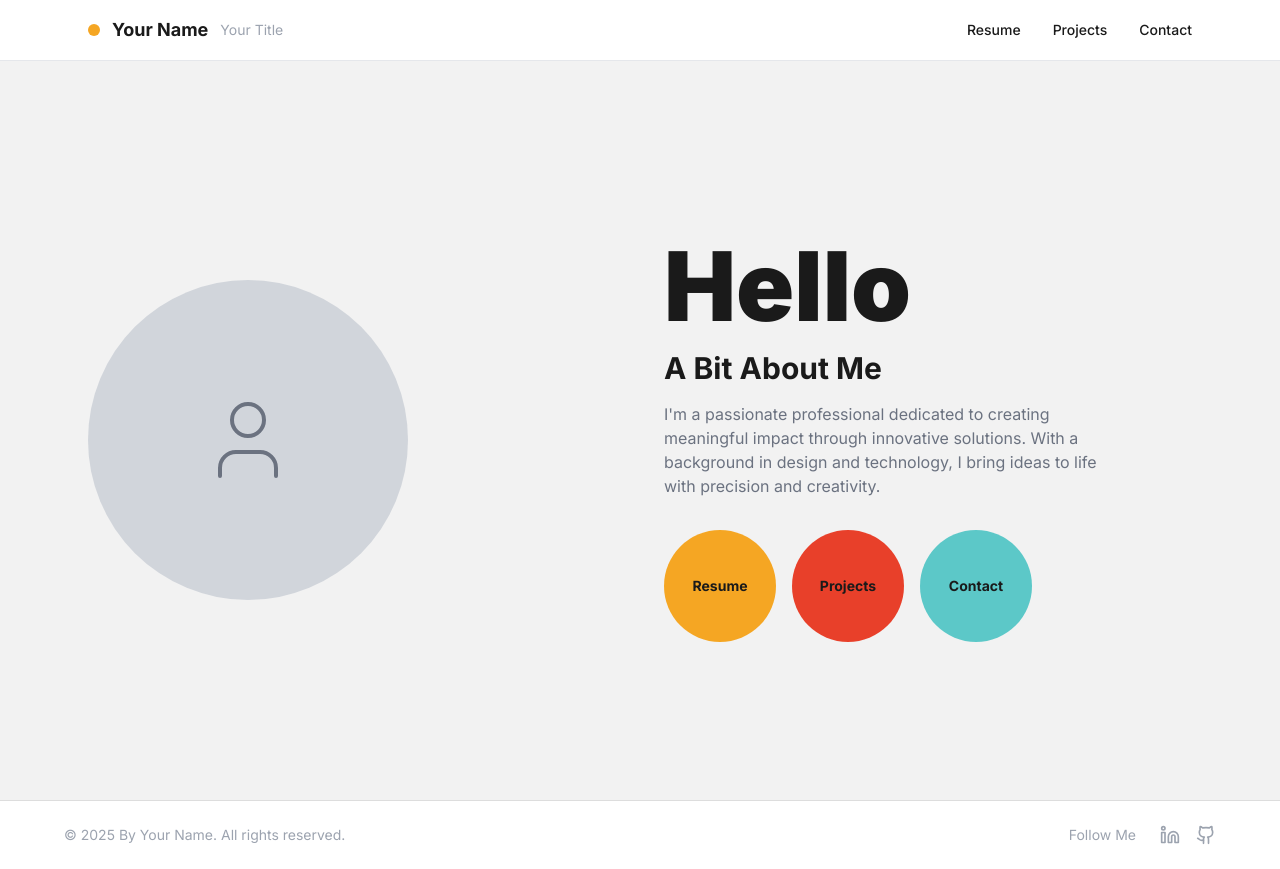
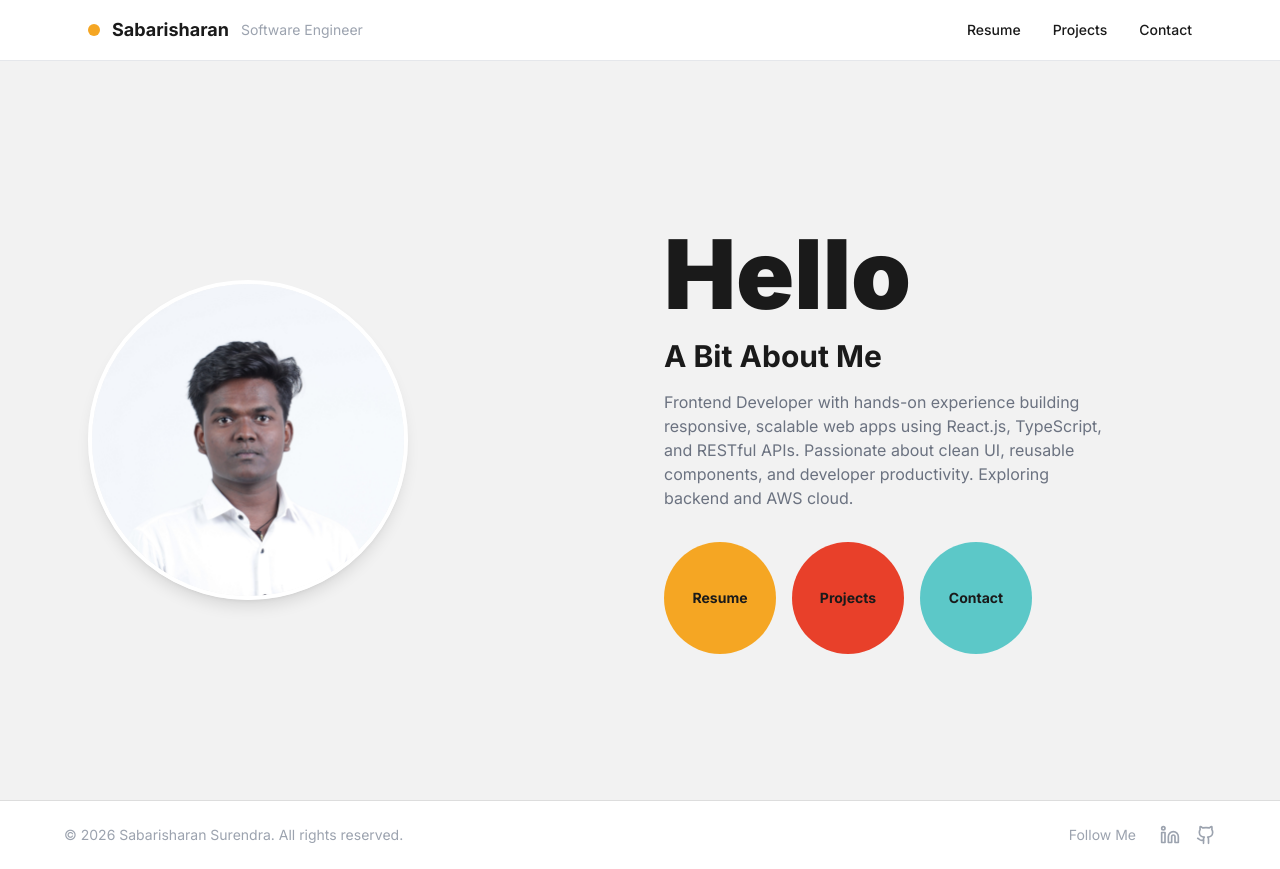
Before and after one commit to Dead-s/portfolio, a React (Vite) app: page / in a window 1280 px wide. Built offline with nearby package versions, Linux system fonts and the light colour scheme.

Commit message:
updated: added profile image

```diff
--- a/src/components/Contact.tsx
+++ b/src/components/Contact.tsx
@@ -4,17 +4,17 @@ const CONTACT_ITEMS = [
   {
     icon: Mail,
     label: 'Email',
-    value: 'placeholder@email.com',
+    value: 'sbrsharan@gmail.com',
   },
   {
     icon: Phone,
     label: 'Phone',
-    value: '+91 00000-00000',
+    value: '+91 88282-76595',
   },
   {
     icon: Linkedin,
     label: 'LinkedIn',
-    value: 'linkedin.com/in/yourprofile',
+    value: 'linkedin.com/in/sabarisharan-surendra-264433280',
   },
 ];
 
--- a/src/components/Footer.tsx
+++ b/src/components/Footer.tsx
@@ -5,13 +5,13 @@ export default function Footer() {
     <footer className="bg-white border-t border-[#DDDDDD] py-6 px-6 md:px-10">
       <div className="max-w-6xl mx-auto flex flex-col sm:flex-row items-center justify-between gap-4">
         <p className="text-sm text-gray-400 text-center sm:text-left">
-          &copy; 2025 By Your Name. All rights reserved.
+          &copy; 2026 Sabarisharan Surendra. All rights reserved.
         </p>
         <div className="hidden sm:block" />
         <div className="flex items-center gap-4">
           <span className="text-sm text-gray-400 mr-2">Follow Me</span>
           <a
-            href="https://linkedin.com/in/yourprofile"
+            href="https://linkedin.com/in/sabarisharan-surendra-264433280"
             target="_blank"
             rel="noopener noreferrer"
             className="text-gray-400 hover:text-accent-yellow transition-colors"
@@ -19,7 +19,7 @@ export default function Footer() {
             <Linkedin className="w-5 h-5" />
           </a>
           <a
-            href="https://github.com/yourusername"
+            href="https://github.com/Dead-s/"
             target="_blank"
             rel="noopener noreferrer"
             className="text-gray-400 hover:text-accent-yellow transition-colors"
--- a/src/components/Home.tsx
+++ b/src/components/Home.tsx
@@ -1,5 +1,5 @@
-import { User } from 'lucide-react';
-import type { Section } from '../App';
+import profilePic from "../../assests/image/no-smile-crop.JPG";
+import type { Section } from "../App";
 
 interface HomeProps {
   onNavigate: (section: Section) => void;
@@ -10,8 +10,12 @@ export default function Home({ onNavigate }: HomeProps) {
     <section className="min-h-screen flex items-center bg-bg pt-24 pb-12 md:pt-20 md:pb-0">
       <div className="max-w-6xl mx-auto px-6 w-full grid grid-cols-1 md:grid-cols-2 gap-8 md:gap-12 items-center">
         <div className="flex justify-center md:justify-start animate-slide-left delay-0">
-          <div className="w-48 h-48 sm:w-56 sm:h-56 md:w-80 md:h-80 rounded-full bg-gray-300 flex items-center justify-center">
-            <User className="w-16 h-16 sm:w-20 sm:h-20 md:w-24 md:h-24 text-gray-500" strokeWidth={1} />
+          <div className="w-48 h-48 sm:w-56 sm:h-56 md:w-80 md:h-80 rounded-full overflow-hidden border-4 border-white shadow-lg">
+            <img
+              src={profilePic}
+              alt="Sabarisharan Surendra"
+              className="w-full h-full object-cover object-top"
+            />
           </div>
         </div>
         <div>
@@ -22,28 +26,35 @@ export default function Home({ onNavigate }: HomeProps) {
             A Bit About Me
           </h2>
           <p className="text-gray-500 mt-3 md:mt-4 leading-relaxed max-w-md text-sm sm:text-base animate-slide-bottom delay-600">
-            I'm a passionate professional dedicated to creating meaningful impact through
-            innovative solutions. With a background in design and technology, I bring ideas
-            to life with precision and creativity.
+            Frontend Developer with hands-on experience building responsive,
+            scalable web apps using React.js, TypeScript, and RESTful APIs.
+            Passionate about clean UI, reusable components, and developer
+            productivity. Exploring backend and AWS cloud.
           </p>
           <div className="flex gap-3 sm:gap-4 mt-6 md:mt-8 animate-slide-bottom delay-800">
             <button
-              onClick={() => onNavigate('resume')}
+              onClick={() => onNavigate("resume")}
               className="circle-hover w-20 h-20 sm:w-24 sm:h-24 md:w-28 md:h-28 rounded-full bg-accent-yellow flex items-center justify-center transition-all duration-200 cursor-pointer"
             >
-              <span className="font-bold text-text text-xs sm:text-sm">Resume</span>
+              <span className="font-bold text-text text-xs sm:text-sm">
+                Resume
+              </span>
             </button>
             <button
-              onClick={() => onNavigate('projects')}
+              onClick={() => onNavigate("projects")}
               className="circle-hover w-20 h-20 sm:w-24 sm:h-24 md:w-28 md:h-28 rounded-full bg-accent-red flex items-center justify-center transition-all duration-200 cursor-pointer"
             >
-              <span className="font-bold text-text text-xs sm:text-sm">Projects</span>
+              <span className="font-bold text-text text-xs sm:text-sm">
+                Projects
+              </span>
             </button>
             <button
-              onClick={() => onNavigate('contact')}
+              onClick={() => onNavigate("contact")}
               className="circle-hover w-20 h-20 sm:w-24 sm:h-24 md:w-28 md:h-28 rounded-full bg-accent-teal flex items-center justify-center transition-all duration-200 cursor-pointer"
             >
-              <span className="font-bold text-text text-xs sm:text-sm">Contact</span>
+              <span className="font-bold text-text text-xs sm:text-sm">
+                Contact
+              </span>
             </button>
           </div>
         </div>
--- a/src/components/Navbar.tsx
+++ b/src/components/Navbar.tsx
@@ -29,8 +29,8 @@ export default function Navbar({ activeSection, onNavigate }: NavbarProps) {
           className="flex items-center gap-3 hover:opacity-80 transition-opacity"
         >
           <span className="w-3 h-3 rounded-full bg-accent-yellow inline-block" />
-          <span className="font-bold text-text text-lg">Your Name</span>
-          <span className="text-gray-400 text-sm hidden sm:inline">Your Title</span>
+          <span className="font-bold text-text text-lg">Sabarisharan</span>
+          <span className="text-gray-400 text-sm hidden sm:inline">Software Engineer</span>
         </button>
 
         {/* Desktop nav */}
--- a/src/components/Projects.tsx
+++ b/src/components/Projects.tsx
@@ -2,14 +2,29 @@ import { useEffect, useRef, useState, useMemo } from 'react';
 
 const PROJECTS = [
   {
-    title: 'E-Commerce Platform Redesign',
+    title: 'Insurance Web Application',
     description:
-      'Led the complete redesign of a major e-commerce platform, improving conversion rates by 35% through data-driven design decisions and extensive user testing across multiple device types.',
+      'Built responsive frontend modules in React.js for CTPL, Motor, Critical Illness, and Health insurance products. Implemented advanced form validation, dynamic data handling, and API integrations — improving overall form performance and UX by 30%.',
   },
   {
-    title: 'Mobile Banking Application',
+    title: 'E-Commerce Platform',
     description:
-      'Designed a mobile banking app from the ground up, creating intuitive flows for complex financial transactions while maintaining strict accessibility and security standards.',
+      'Developed product listing and search pages with advanced filters, pagination, and sorting for large catalogs. Built a custom job filter module for branch users, optimizing data loading and improving page response time by 25%.',
+  },
+  {
+    title: 'Automotive Parts E-Commerce',
+    description:
+      'Developed a vehicle selector module allowing users to configure car models, add parts, and manage cart selections. Integrated payment and checkout workflows with API services, reducing checkout time by 20%.',
+  },
+  {
+    title: 'Bank Lead Form Journey',
+    description:
+      'Built a JSON-driven dynamic lead form journey where a new lead flow is created simply by adding a config entry — no additional coding required. Centralized validation and API calls handled via config, with end-to-end encryption for all API communications.',
+  },
+  {
+    title: 'Financial Calculators Suite',
+    description:
+      'Developed 15+ financial calculators (SIP, STP, SWP, SIP Past Performance, and more). Built a reusable input component library (free text, amount, stepper) with centralized validation, error handling, and consistent styling — reused across the platform. Also built a centralized API utility with configurable E2E encryption.',
   },
 ];
 
--- a/src/components/Resume.tsx
+++ b/src/components/Resume.tsx
@@ -1,41 +1,20 @@
 const WORK_EXPERIENCE = [
   {
-    range: '2022 - Present',
-    title: 'Senior Product Designer',
-    company: 'Creative Studio Inc.',
+    range: '09/2023 - Present',
+    title: 'Frontend Developer',
+    company: 'Dept/TeknoPoint, Mumbai',
     description:
-      'Leading design initiatives for enterprise clients, establishing design systems, and mentoring junior designers across multiple product lines.',
-  },
-  {
-    range: '2019 - 2022',
-    title: 'UX Designer',
-    company: 'TechFlow Solutions',
-    description:
-      'Designed user-centered interfaces for SaaS products, conducted user research, and collaborated with engineering teams to ship high-quality features.',
-  },
-  {
-    range: '2017 - 2019',
-    title: 'Junior Designer',
-    company: 'Pixel & Code Agency',
-    description:
-      'Created visual designs and prototypes for web and mobile applications, participated in client workshops, and contributed to brand identity projects.',
+      'Built responsive UIs for Insurance, E-Commerce, and Automotive platforms using React.js, TypeScript, and RESTful APIs. Developed insurance product modules (CTPL, Motor, Health, Critical Illness), e-commerce search/filter/pagination features, vehicle selector and checkout workflows, JSON-driven lead form journeys with E2E encryption, and a suite of 15+ financial calculators with a shared reusable component library.',
   },
 ];
 
 const EDUCATION = [
   {
-    range: '2013 - 2017',
-    title: 'Bachelor of Design',
-    company: 'National Institute of Design',
+    range: '09/2021 - 04/2023',
+    title: 'BSC IT',
+    company: 'Vivek College of Commerce, Mumbai',
     description:
-      'Specialized in interaction design and visual communication. Graduated with honors and received the Best Thesis Project award.',
-  },
-  {
-    range: '2011 - 2013',
-    title: 'Diploma in Fine Arts',
-    company: 'School of Visual Arts',
-    description:
-      'Foundation studies in drawing, painting, and digital media. Developed a strong understanding of color theory and composition.',
+      'Bachelor of Science in Information Technology. Built a strong foundation in software development, databases, and web technologies.',
   },
 ];
 
--- a/vite.config.ts
+++ b/vite.config.ts
@@ -5,6 +5,7 @@ import react from "@vitejs/plugin-react";
 export default defineConfig({
   base: "/portfolio/", // your repo name
   plugins: [react()],
+  assetsInclude: ["**/*.JPG"],
   optimizeDeps: {
     exclude: ["lucide-react"],
   },
```
Also changed, not shown: assests/image/no-smile-crop.JPG (added).
